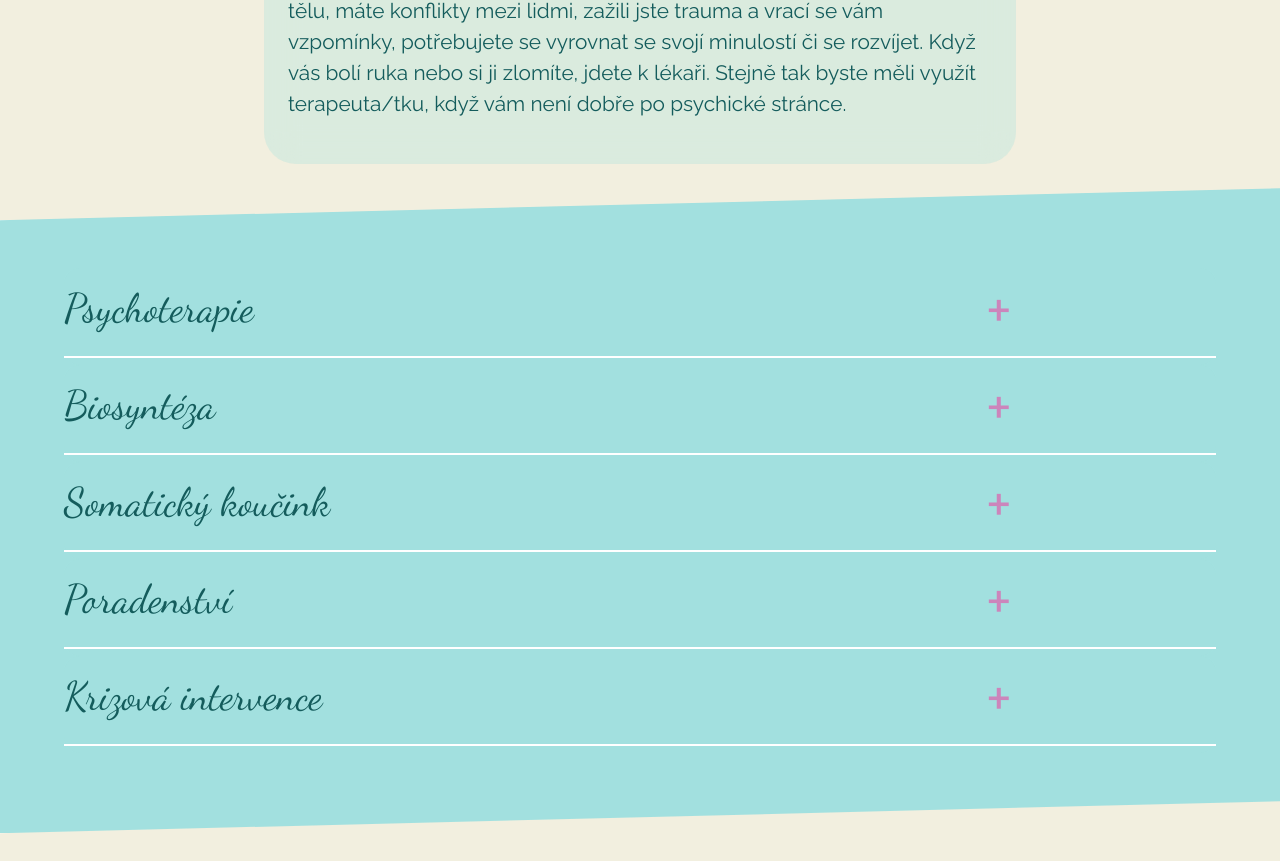
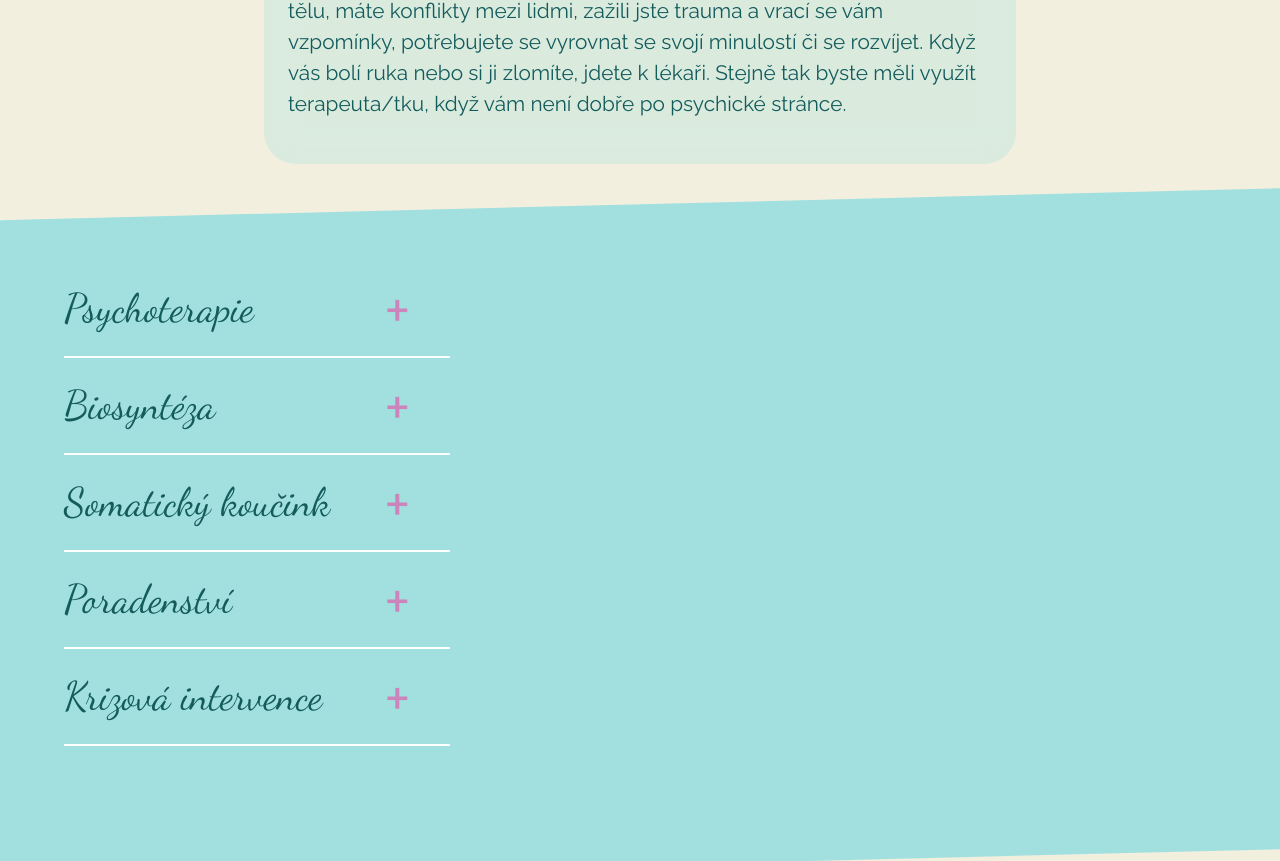
Before and after one commit to JiriKofron/Lucie_Sidova, a website: page index.html in a window 1280 px wide. Shown: the part 659-1520 px from the top of the page. Drawn offline with nearby package versions, Linux system fonts and the light colour scheme.

Commit message:
Another part of responsivity - till large displays

```diff
--- a/index.html
+++ b/index.html
@@ -102,7 +102,7 @@
           </div>
           <div class="kontakt__details__email">
             <i class="fas fa-envelope"></i>
-            <h3>lucie.sidova@gmail.com</h3>
+            <h3>lucie.sidova@ gmail.com</h3>
           </div>
         </address>
         <form
@@ -166,14 +166,15 @@
       </section>
       <section class="about" id="about">
         <h2>O mně</h2>
+        <article class="about__about">
           <p>
             Věnuji se individuální terapii, krizové intervenci, poradenství a
             somatickému koučování. Pracuji především s dospělými lidmi. Ve své
             práci využívám zejména metodu Biosyntézy a psychodynamický přístup.
-          Věnuji se různým tématům jako jsou např. osobní rozvoj a růst, náročné
-          životní situace, traumatické zkušenosti, partnerské vztahy, rodinné
-          problémy, sexualita, či tématům spojeným s domácím a sexuálním
-          násilím.
+            Věnuji se různým tématům jako jsou např. osobní rozvoj a růst,
+            náročné životní situace, traumatické zkušenosti, partnerské vztahy,
+            rodinné problémy, sexualita, či tématům spojeným s domácím a
+            sexuálním násilím.
           </p>
           <p>
             Jako lektorka přednáším téma sexuality lidí s hendikepem, seniorů a
@@ -186,7 +187,9 @@
           </p>
           <p>Jsem členkou Českého institutu biosyntézy.</p>
           <p>Pracuji pod supervizí MUDr.. Aleny Procházkové - Večeřové.</p>
-        <article class="about__terapie">
+        </article>
+        <div class="about__container">
+          <article class="about__container__terapie">
             <h3>Terapeutické výcviky a kurzy</h3>
             <ul>
               <li>
@@ -209,20 +212,20 @@
               <li>Motivační rozhovory, Jan Soukup</li>
               <li>Výklad snů, Pražská škola psychosociálních studií</li>
               <li>
-              Lege Artis postupy v psychoterapii, Pražská škola psychosociálních
-              studií
+                Lege Artis postupy v psychoterapii, Pražská škola
+                psychosociálních studií
               </li>
             </ul>
           </article>
-        <article class="about__kariera">
+          <article class="about__container__kariera">
             <h3>Profesní kariéra</h3>
             <ul>
               <li>
                 <span>2016 – doposud </span>
                 <strong>Spoluzakladatelka organizace Freya, z. s.</strong> –
                 lektorka, psychoterapeutka, koučka – nezisková organizace
-              zabývající se tématem sexuality a vztahů u lidí se znevýhodněním,
-              seniorů a seniorek.
+                zabývající se tématem sexuality a vztahů u lidí se
+                znevýhodněním, seniorů a seniorek.
               </li>
               <li>
                 <span>2008 – doposud</span>
@@ -237,11 +240,12 @@
               <li>
                 <span>2008 – 2016 </span
                 ><strong>Rozkoš bez Rizika, z. s.,</strong> Nezisková organizace
-              pracující se ženami ze sexbyznysu. Výkonná ředitelka, terapeutka,
-              streetworkerka.
+                pracující se ženami ze sexbyznysu. Výkonná ředitelka,
+                terapeutka, streetworkerka.
               </li>
             </ul>
           </article>
+        </div>
       </section>
     </main>
     <footer>
--- a/index.js
+++ b/index.js
@@ -19,6 +19,7 @@ Vue.component('services-tile', {
     return {
       isActive: true,
       text: '+',
+      zIndex: 10,
     };
   },
   props: ['header', 'message'],
@@ -29,8 +30,10 @@ Vue.component('services-tile', {
     },
   },
   template: `<article class="services__tile" v-on:click="toggleExpand()">
-    <div class="services__tile__h3container">
+  <div class="services__tile__h3container">
+    <div class="services__tile__h3container__laptop">
     <h3>{{header}}</h3> <span>{{text}}</span>
+    </div>
     <hr>
   </div>
     <p v-bind:style="{'display' : (isActive ? 'none' : 'block')}">
--- a/src/_about.scss
+++ b/src/_about.scss
@@ -12,19 +12,31 @@
   color: intro.$text-color;
 
   @include intro.breakpoint(tablet) {
+    align-items: flex-start;
     h2 {
       align-self: center;
     }
-    align-items: flex-start;
   }
 
   @include intro.breakpoint(laptop) {
     background-color: intro.$light-blue;
+    align-items: center;
+    columns: 2;
   }
 
   p {
     margin: 0;
+
+    @include intro.breakpoint(laptop) {
+      max-width: 47rem;
     }
+  }
+
+  &__container {
+    display: flex;
+    align-items: flex-start;
+    justify-content: space-evenly;
+
     &__terapie,
     &__kariera {
       display: flex;
@@ -32,6 +44,7 @@
       align-items: center;
       font-family: intro.$raleway;
       font-size: 1.3rem;
+      flex-basis: 45%;
 
       h3 {
         display: block;
@@ -42,6 +55,10 @@
         li {
           padding: 0.3rem 1rem;
         }
+      }
+
+      @include intro.breakpoint(laptop) {
+        max-width: 47rem;
       }
     }
 
@@ -67,3 +84,4 @@
       }
     }
   }
+}
--- a/src/_cenik.scss
+++ b/src/_cenik.scss
@@ -6,6 +6,12 @@
   margin-top: -2rem;
   padding-bottom: 5rem;
   color: intro.$text-color;
+
+  @include intro.breakpoint(tablet) {
+    p {
+      text-align: center;
+    }
+  }
 
   @include intro.breakpoint(laptop) {
     display: none;
--- a/src/_intro.scss
+++ b/src/_intro.scss
@@ -134,15 +134,10 @@ body {
     display: none;
     position: fixed;
     width: 100%;
-    height: 65%;
+    height: 100%;
     max-height: 25rem;
     background-color: rgba($gold, 1);
     z-index: 100;
-    clip-path: polygon(0 0, 100% 0, 100% 90%, 0 100%);
-
-    @include breakpoint(phablet) {
-      height: 90%;
-    }
 
     a {
       text-decoration: none;
@@ -164,6 +159,14 @@ body {
       color: $text-color;
       font-size: 1.8rem;
       line-height: 5rem;
+
+      @include breakpoint(phablet) {
+        margin-top: 0.3rem;
+      }
+
+      @include breakpoint(tablet) {
+        margin-top: 3rem;
+      }
     }
   }
 }
--- a/src/_kontakt.scss
+++ b/src/_kontakt.scss
@@ -31,6 +31,14 @@
       flex-direction: column;
       justify-content: center;
       align-items: center;
+
+      @include intro.breakpoint(laptop) {
+        height: 15rem;
+        width: 15rem;
+        border-radius: 50%;
+        background-color: rgba(intro.$gold, 0.4);
+        text-align: center;
+      }
 
       i {
         font-size: 4rem;
--- a/src/_main.scss
+++ b/src/_main.scss
@@ -62,6 +62,10 @@ main {
     padding-top: 5rem;
     padding-bottom: 5rem;
 
+    @include intro.breakpoint(laptop) {
+      padding-bottom: 8rem;
+    }
+
     .services__tile {
       background-color: intro.$light-blue;
       display: flex;
@@ -69,11 +73,27 @@ main {
       width: 90%;
       border-radius: 1rem;
 
+      @include intro.breakpoint(laptop) {
+        flex-direction: row;
+        position: relative;
+      }
+
       &__h3container {
         display: flex;
         align-items: flex-start;
         justify-content: space-between;
         flex-wrap: wrap;
+
+        &__laptop {
+          display: flex;
+          align-items: flex-start;
+          justify-content: space-between;
+          flex-wrap: nowrap;
+          width: 100%;
+
+          @include intro.breakpoint(laptop) {
+            width: 24rem;
+          }
 
           h3 {
             font-family: intro.$dancing;
@@ -82,6 +102,10 @@ main {
             margin: 1rem 0;
             color: intro.$text-color;
             flex-basis: 70%;
+
+            @include intro.breakpoint(laptop) {
+              flex-basis: 100%;
+            }
           }
 
           span {
@@ -92,6 +116,7 @@ main {
             font-size: 4rem;
             flex-basis: 20%;
             cursor: pointer;
+          }
         }
 
         hr {
```
Also changed, not shown: styles/styles.css. Lines whose indentation alone changed are shown as unchanged.
